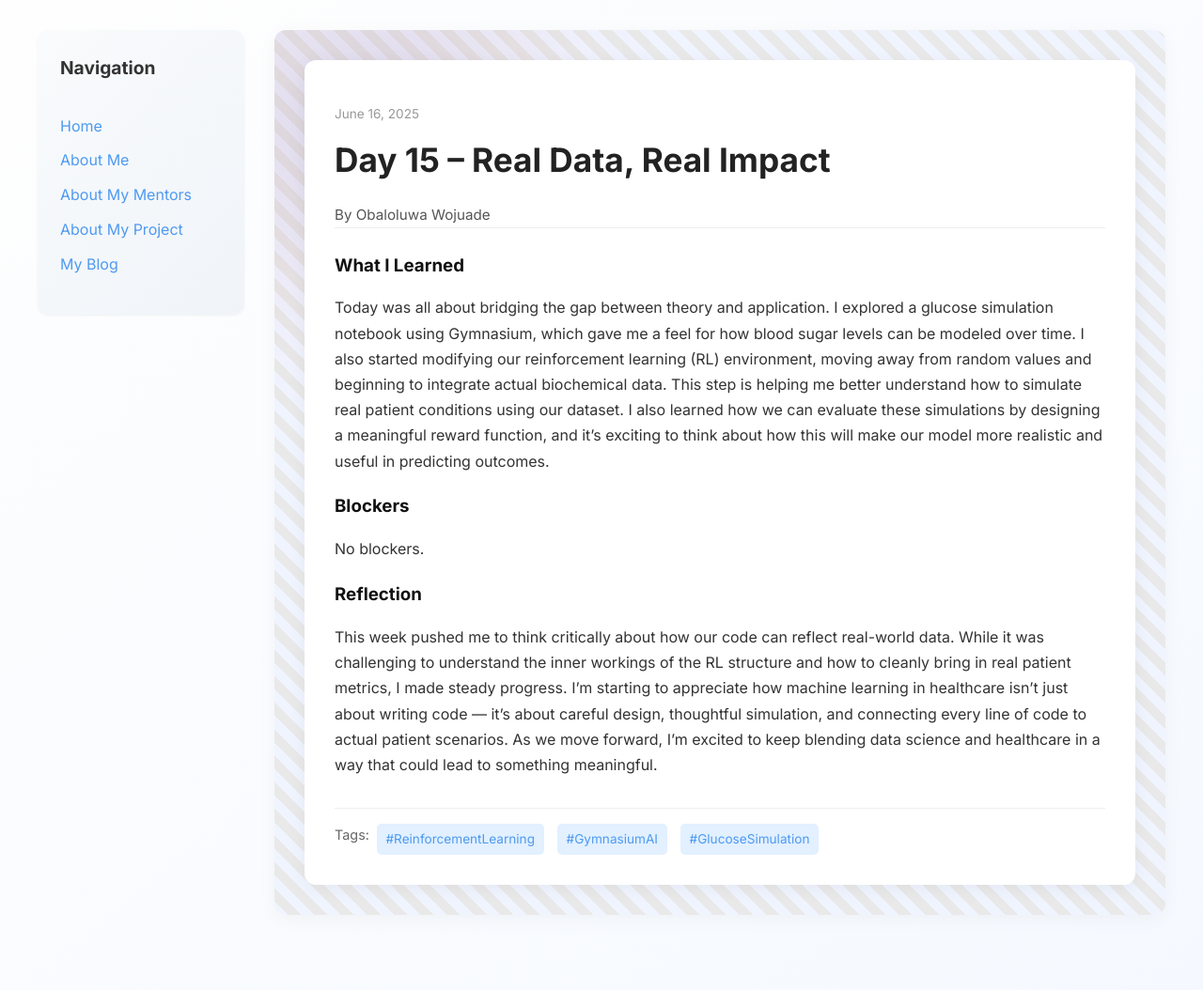
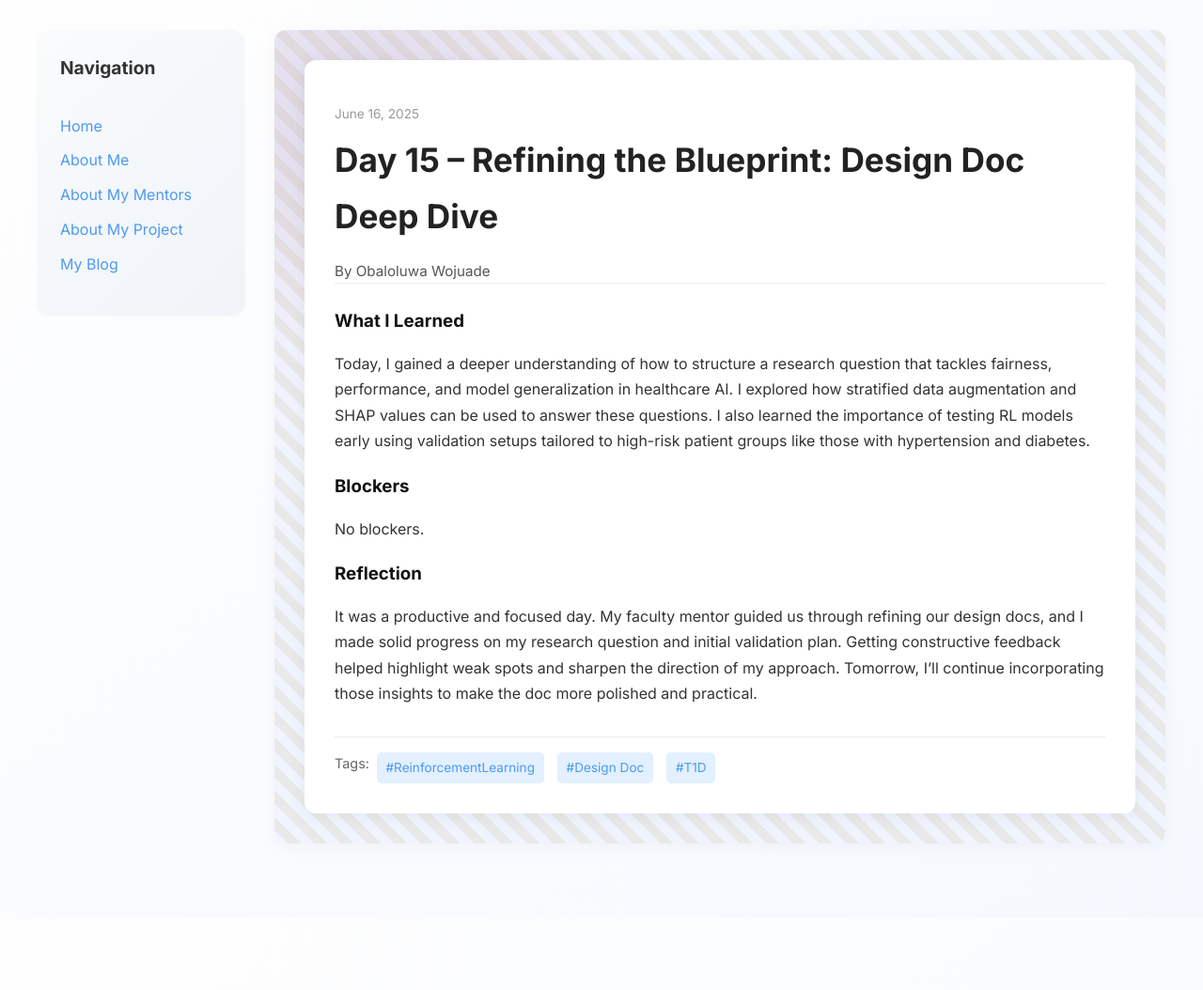
Before and after one commit to obwoj1/obwoj1.github.io, a Jekyll site: the page built from _posts/2025-06-16-day-15.md, in a window 1280 px wide. Shown: the whole page at 94% size. Built offline with Jekyll 4.4.1, drawn with Linux system fonts in a browser that asks for light colours; after the commit the page ends 978 px from its top, so only the background shows below that.

Commit message:
Update 2025-06-16-day-15.md

```diff
--- a/_posts/2025-06-16-day-15.md
+++ b/_posts/2025-06-16-day-15.md
@@ -1,13 +1,13 @@
 ---
 layout: post
-title: "Day 15 –   Real Data, Real Impact"
+title: "Day 15 –  Refining the Blueprint: Design Doc Deep Dive"
 date: 2025-06-16
 author: Obaloluwa Wojuade
 permalink: /day15.html
-tags: ["#ReinforcementLearning", "#GymnasiumAI", "#GlucoseSimulation"]
+tags: ["#ReinforcementLearning", "#Design Doc", "#T1D"]
 
 what_i_learned: |
-  Today was all about bridging the gap between theory and application. I explored a glucose simulation notebook using Gymnasium, which gave me a feel for how blood sugar levels can be modeled over time. I also started modifying our reinforcement learning (RL) environment, moving away from random values and beginning to integrate actual biochemical data. This step is helping me better understand how to simulate real patient conditions using our dataset. I also learned how we can evaluate these simulations by designing a meaningful reward function, and it’s exciting to think about how this will make our model more realistic and useful in predicting outcomes.
+  Today, I gained a deeper understanding of how to structure a research question that tackles fairness, performance, and model generalization in healthcare AI. I explored how stratified data augmentation and SHAP values can be used to answer these questions. I also learned the importance of testing RL models early using validation setups tailored to high-risk patient groups like those with hypertension and diabetes.
 
 
 
@@ -16,5 +16,5 @@ blockers: |
   No blockers.
 
 reflection: |
-  This week pushed me to think critically about how our code can reflect real-world data. While it was challenging to understand the inner workings of the RL structure and how to cleanly bring in real patient metrics, I made steady progress. I’m starting to appreciate how machine learning in healthcare isn’t just about writing code — it’s about careful design, thoughtful simulation, and connecting every line of code to actual patient scenarios. As we move forward, I’m excited to keep blending data science and healthcare in a way that could lead to something meaningful.
+  It was a productive and focused day. My faculty mentor guided us through refining our design docs, and I made solid progress on my research question and initial validation plan. Getting constructive feedback helped highlight weak spots and sharpen the direction of my approach. Tomorrow, I’ll continue incorporating those insights to make the doc more polished and practical.
 ---
```
